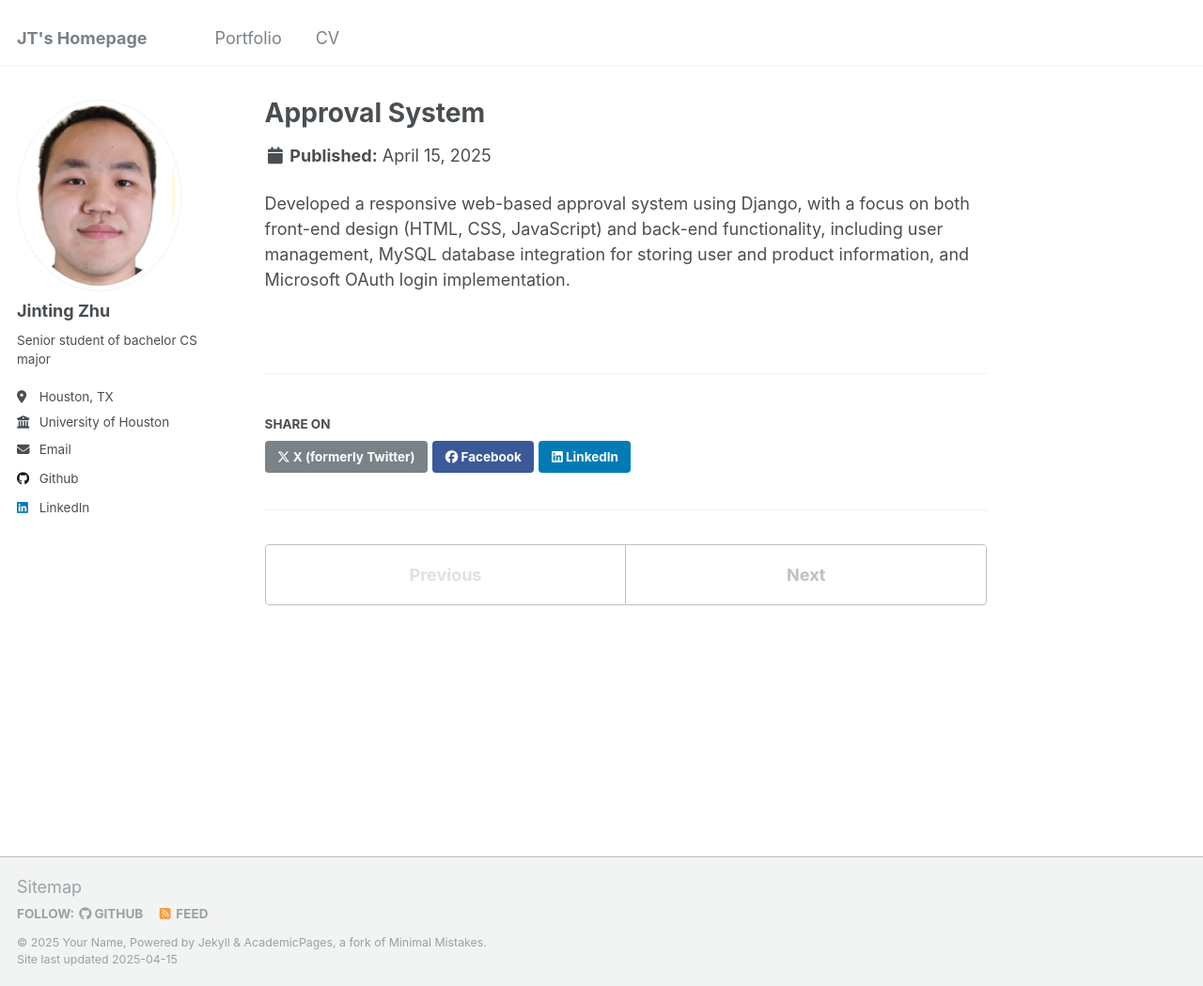
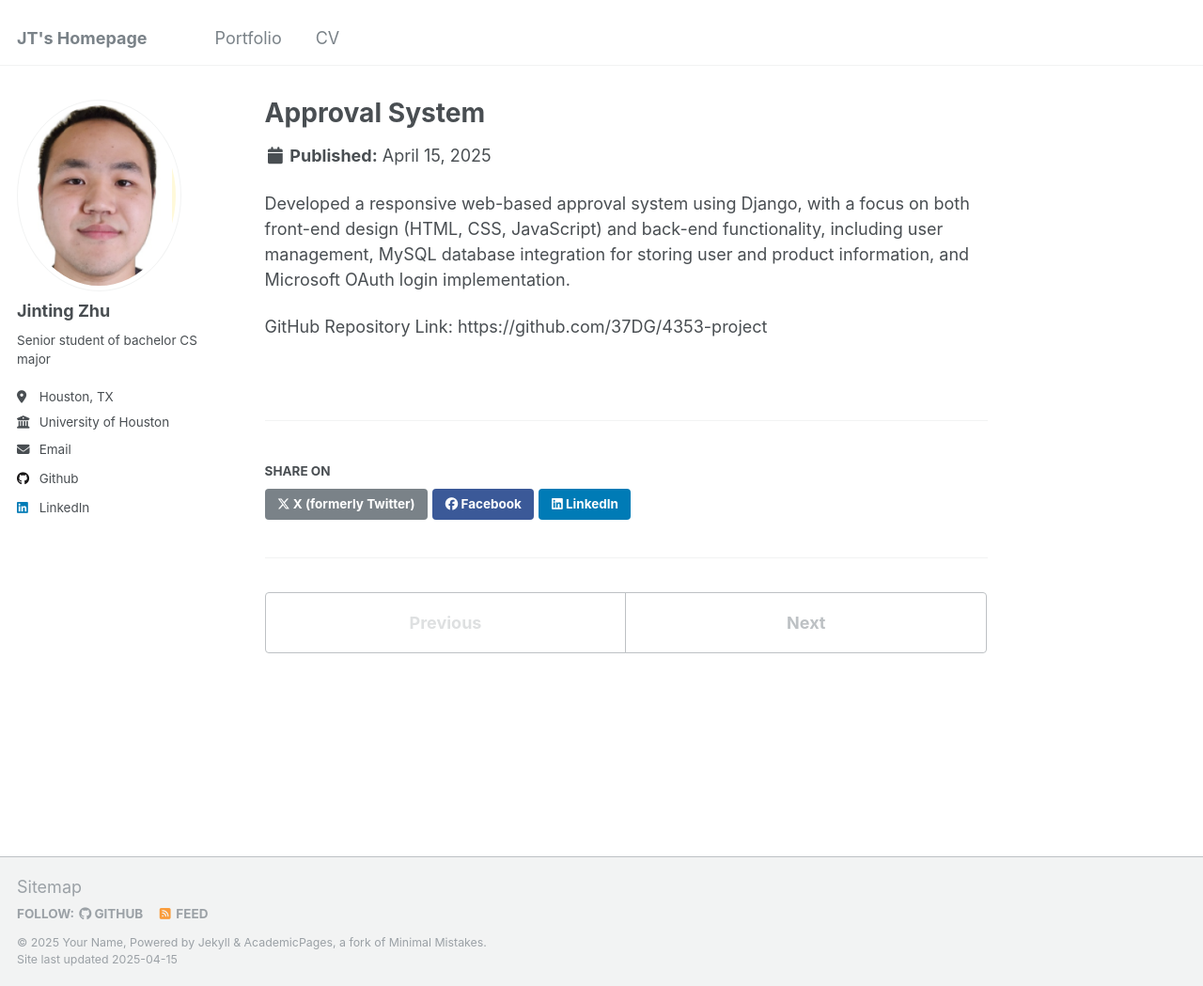
Before and after one commit to jjjzhu-5847/jjjzhu-5847.github.io, a Jekyll site: the page built from _portfolio/portfolio-1.md, in a window 1280 px wide and 1049 px high. Shown: the whole window at 94% size. Built offline with Jekyll 4.4.1, drawn with Linux system fonts in a browser that asks for light colours.

Commit message:
Update portfolio-1.md

```diff
--- a/_portfolio/portfolio-1.md
+++ b/_portfolio/portfolio-1.md
@@ -6,3 +6,5 @@ collection: portfolio
 
 Developed a responsive web-based approval system using Django, with a focus on both front-end design (HTML,
 CSS, JavaScript) and back-end functionality, including user management, MySQL database integration for storing user and product information, and Microsoft OAuth login implementation.
+
+GitHub Repository Link: https://github.com/37DG/4353-project
```
